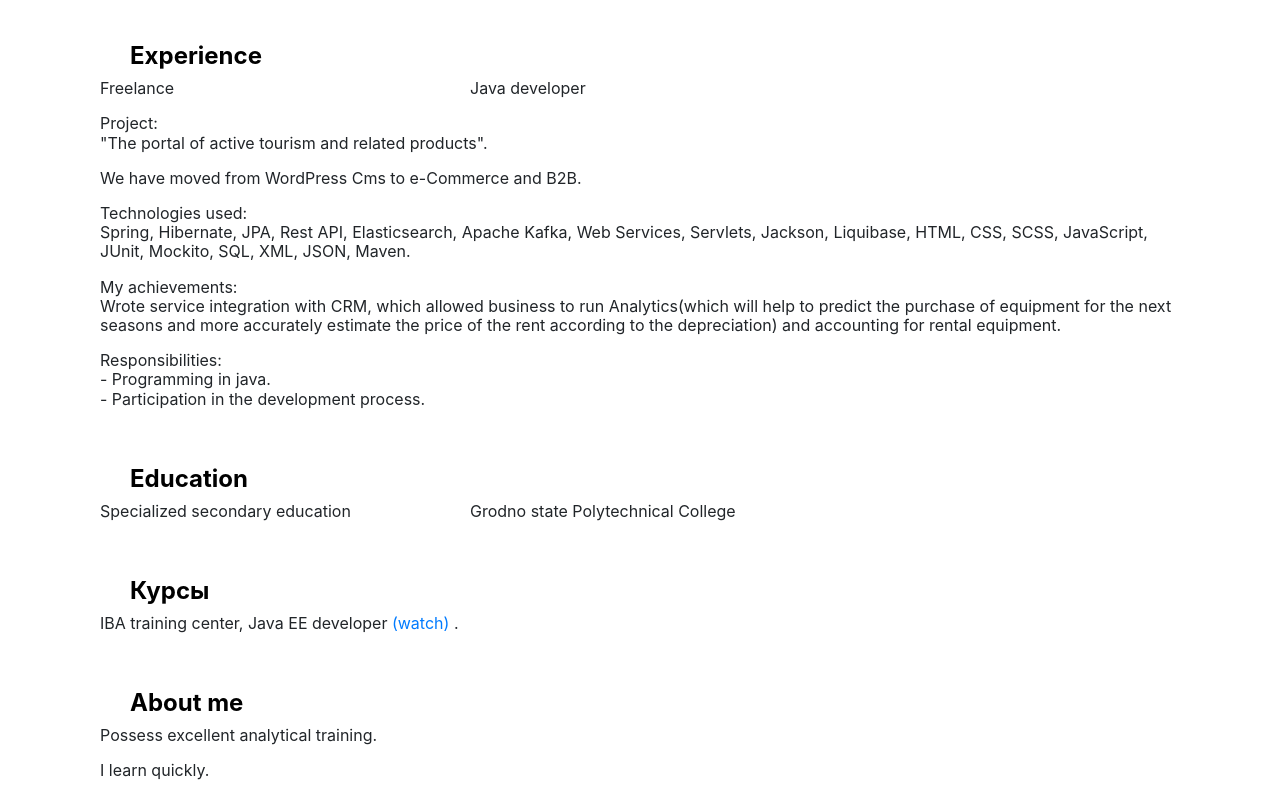
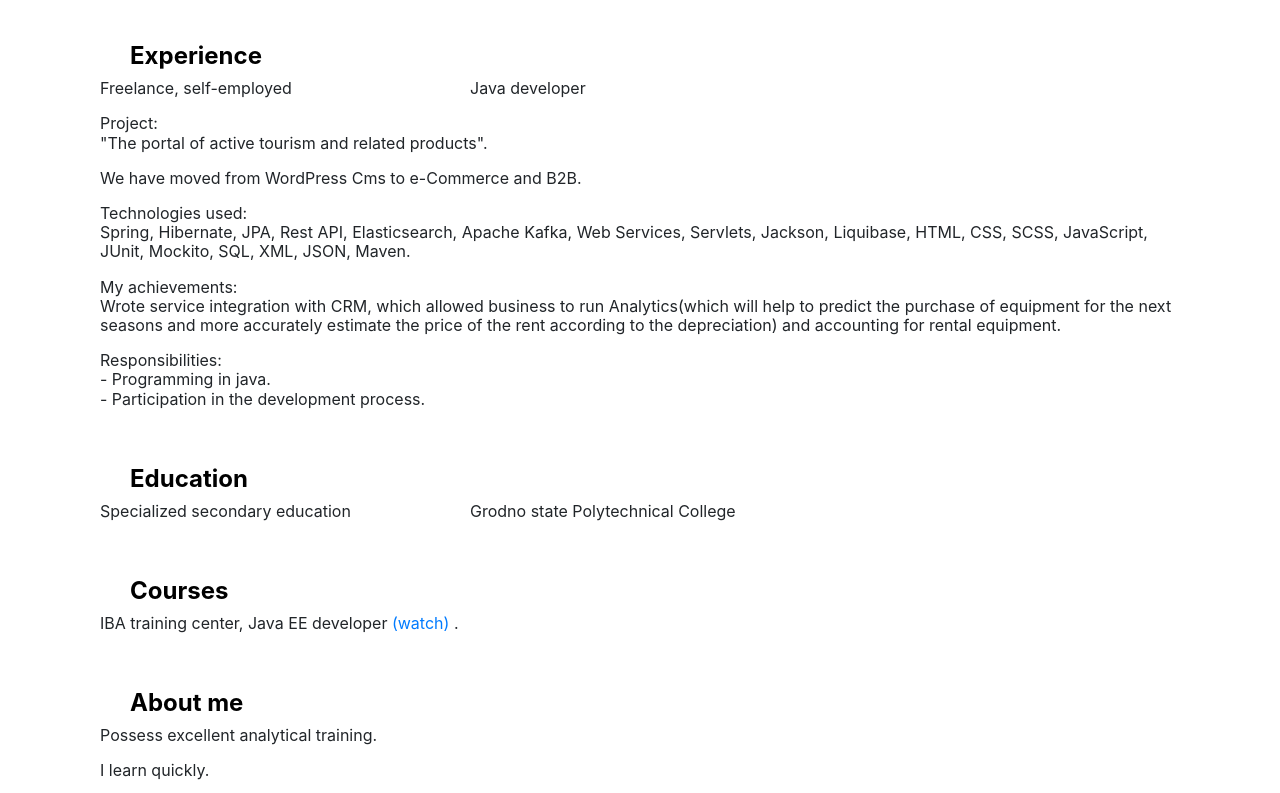
Before and after one commit to HumerauDzmitry/humeraudzmitry.github.io, a plain HTML site: page index.html in a window 1280 px wide. Shown: the part 798-1591 px from the top of the page. Drawn offline with nearby package versions, Linux system fonts and the light colour scheme.

Commit message:
fixed index.html => correction of inaccuracies

```diff
--- a/index.html
+++ b/index.html
@@ -142,7 +142,7 @@
                         <div class="row">
                             <div class="col-4">
                                 <p class="title__text">
-                                    Freelance
+                                    Freelance, self-employed
                                 </p>
                             </div>
                             <div class="col-8">
@@ -209,7 +209,7 @@
                 <div class="col-lg-12">
                     <div class="title">
                         <h2 class="title__main">
-                            Курсы
+                            Courses
                         </h2>
                         <p class="title__text">
                             IBA training center, Java EE developer
@@ -334,7 +334,7 @@
                         <div class="row">
                             <div class="col-4">
                                 <p class="title__text">
-                                    Freelance
+                                    Freelance, самозанятый
                                 </p>
                             </div>
                             <div class="col-8">
```
